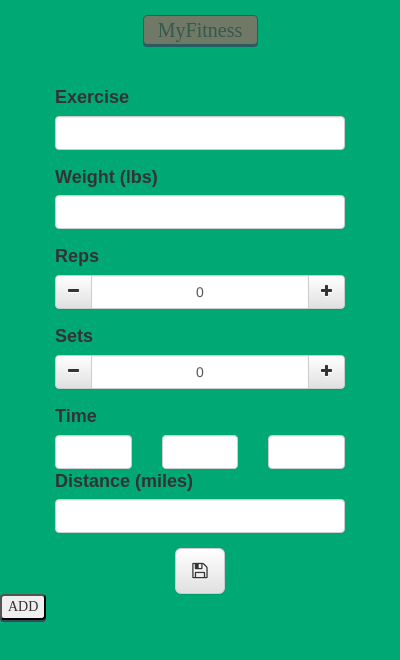
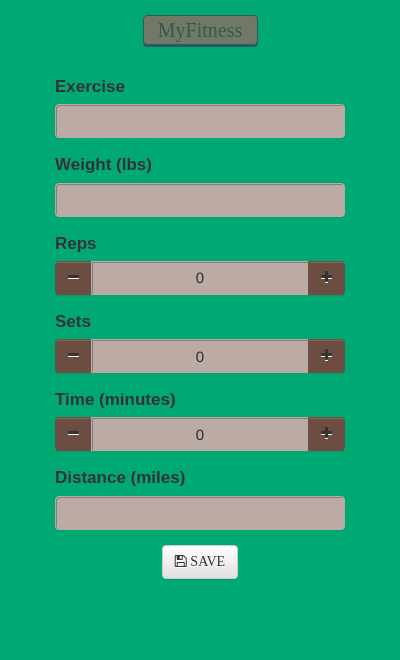
Before and after one commit to deep4788/myFitness, an Electron app: page app/html/logpage.html in a window 400 px wide. Drawn offline with Linux system fonts and the light colour scheme; a web font is replaced by a local one.

Commit message:
Added styling to logpage.html Made some changes to elements in logpage.html Minor fix in common.css

```diff
--- a/app/css/common.css
+++ b/app/css/common.css
@@ -29,7 +29,7 @@ button:active {
 }
 
 button:focus {
-    outline:0;
+    outline: 0;
 }
 
 /* Go back to home-page button */
--- a/app/css/logpage.css
+++ b/app/css/logpage.css
@@ -3,32 +3,31 @@ header {
     text-align: center;
 }
 
-.section {
-}
-
 .log-section {
     width: 80%;
-    margin: 40px auto 0 auto;
+    margin: 30px auto 0 auto;
 }
 
 label {
-    font-size: 18px;
+    font-size: 17px;
     font-family: 'Amiko', sans-serif;
-    font-weight: bolder;
+    font-weight: 900;
 }
 
-/*
-.input-section {
-    border-bottom: 1px solid #5D4037;
-    margin-bottom: 15px;
+input[type=text] {
+    background: #bcaaa4;
+    border: 1px solid #bcaaa4;
+    color: #292C2F;
+    box-shadow: 1px 1px 0 #828181 inset;
+    font-size: 15px;
 }
 
-
-.add-log-button {
-    margin: 20px auto;
+input[type=text]:focus {
+    outline: none;
+    border: 1px solid #4e342e;
 }
 
-.font-button:hover {
-    cursor: pointer;
+.btn-operation, .btn-operation:hover {
+    background: #6d4c41;
+    border: 1px solid #6d4c41;
 }
-*/
--- a/app/html/logpage.html
+++ b/app/html/logpage.html
@@ -19,7 +19,7 @@
         </header>
 
         <div class="container log-section">
-            <div class="row section">
+            <div class="row">
                 <div class="col-md-12">
                     <div class="form-group">
                         <label for="exercise-name">Exercise</label>
@@ -30,7 +30,7 @@
                 </div>
             </div>
 
-            <div class="row section">
+            <div class="row">
                 <div class="col-md-12">
                     <div class="form-group">
                         <label for="weight-lbs">Weight (lbs)</label>
@@ -41,13 +41,13 @@
                 </div>
             </div>
 
-            <div class="row section">
+            <div class="row">
                 <div class="col-md-12">
                     <div class="form-group">
                         <label for="num-reps">Reps</label>
                         <div class="input-group" id="num-reps">
                             <span class="input-group-btn">
-                                <button class="btn btn-default">
+                                <button class="btn btn-default btn-operation">
                                     <i class="fa fa-minus" aria-hidden="true"></i>
                                 </button>
                             </span>
@@ -56,31 +56,7 @@
                                 value="0"
                                 min="0">
                             <span class="input-group-btn">
-                                <button class="btn btn-default">
-                                    <i class="fa fa-plus" aria-hidden="true"></i>
-                                </button>
-                            </span>
-                        </div>
-                    </div>
-                </div>
-            </div>
-
-            <div class="row section">
-                <div class="col-md-12">
-                    <div class="form-group">
-                        <label for="num-sets">Sets</label>
-                        <div class="input-group" id="num-sets">
-                            <span class="input-group-btn">
-                                <button class="btn btn-default">
-                                    <i class="fa fa-minus" aria-hidden="true"></i>
-                                </button>
-                            </span>
-                            <input type="text"
-                                class="form-control text-center"
-                                value="0"
-                                min="0">
-                            <span class="input-group-btn">
-                                <button class="btn btn-default">
+                                <button class="btn btn-default btn-operation">
                                     <i class="fa fa-plus" aria-hidden="true"></i>
                                 </button>
                             </span>
@@ -91,28 +67,53 @@
 
             <div class="row">
                 <div class="col-md-12">
-                    <label>Time</label>
-                </div>
-            </div>
-            <div class="row section">
-                <div class="col-xs-4">
-                    <input type="text"
-                        class="form-control"
-                        id="time-hours">
-                </div>
-                <div class="col-xs-4">
-                    <input type="text"
-                        class="form-control"
-                        id="time-minutes">
-                </div>
-                <div class="col-xs-4">
-                    <input type="text"
-                        class="form-control"
-                        id="time-seconds">
+                    <div class="form-group">
+                        <label for="num-sets">Sets</label>
+                        <div class="input-group" id="num-sets">
+                            <span class="input-group-btn">
+                                <button class="btn btn-default btn-operation">
+                                    <i class="fa fa-minus" aria-hidden="true"></i>
+                                </button>
+                            </span>
+                            <input type="text"
+                                class="form-control text-center"
+                                value="0"
+                                min="0">
+                            <span class="input-group-btn">
+                                <button class="btn btn-default btn-operation">
+                                    <i class="fa fa-plus" aria-hidden="true"></i>
+                                </button>
+                            </span>
+                        </div>
+                    </div>
                 </div>
             </div>
 
-            <div class="row section">
+            <div class="row">
+                <div class="col-md-12">
+                    <div class="form-group">
+                        <label for="time-minutes">Time (minutes)</label>
+                        <div class="input-group" id="time-minutes">
+                            <span class="input-group-btn">
+                                <button class="btn btn-default btn-operation">
+                                    <i class="fa fa-minus" aria-hidden="true"></i>
+                                </button>
+                            </span>
+                            <input type="text"
+                                class="form-control text-center"
+                                value="0"
+                                min="0">
+                            <span class="input-group-btn">
+                                <button class="btn btn-default btn-operation">
+                                    <i class="fa fa-plus" aria-hidden="true"></i>
+                                </button>
+                            </span>
+                        </div>
+                    </div>
+                </div>
+            </div>
+
+            <div class="row">
                 <div class="col-md-12">
                     <div class="form-group">
                         <label for="distance-covered">Distance (miles)</label>
@@ -123,20 +124,17 @@
                 </div>
             </div>
 
-            <div class="row section">
+            <div class="row">
                 <div class="col-md-12 text-center">
-                    <button class="btn btn-default btn-lg clean-button nav-button"
-                        title="Add Workout"
+                    <button class="btn btn-default btn-md"
+                        title="Save Workout"
                         type="button">
                         <i class="fa fa-floppy-o" aria-hidden="true"></i>
+                        SAVE
                     </button>
                 </div>
             </div>
         </div>
-
-        <footer>
-            <button class="add-log-button" type="button">ADD</button>
-        </footer>
 
         <script>window.$ = window.jQuery = require("../js/thirdparty/jquery-3.1.1.min.js");</script>
         <script src="../js/thirdparty/bootstrap.min.js"></script>
```
